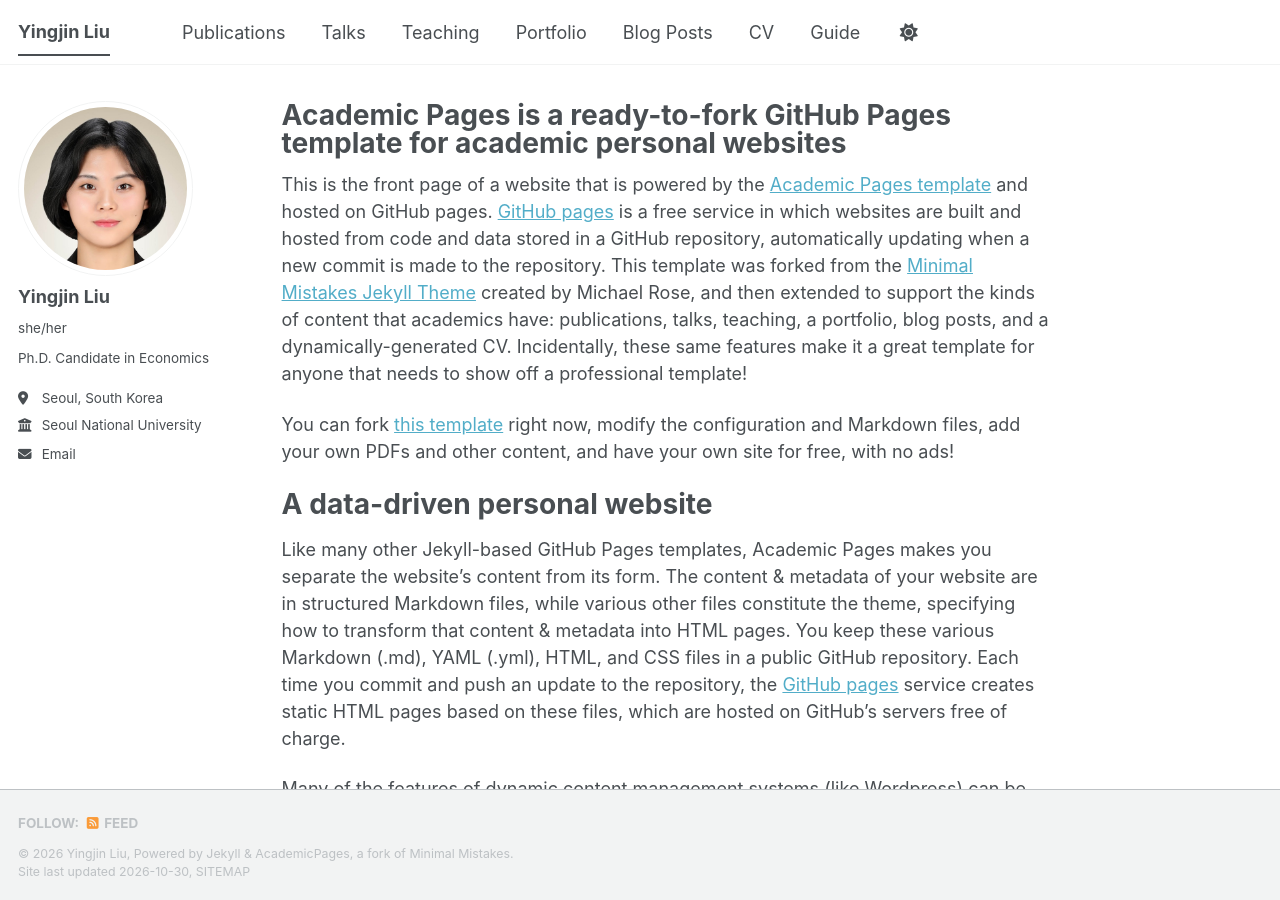
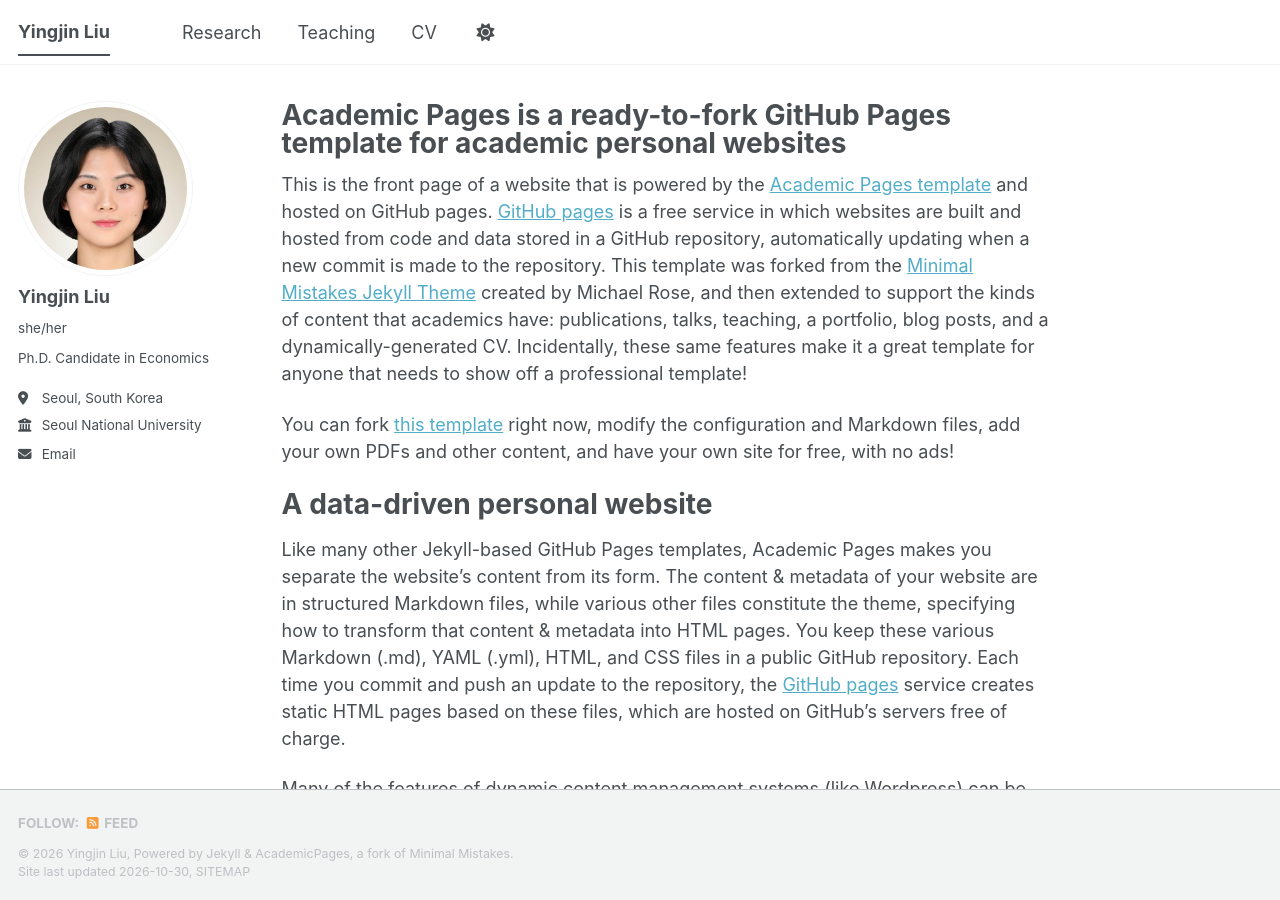
Before and after one commit to yingjinliu/yingjinliu.github.io, a Jekyll site: the page built from _pages/about.md, in a window 1280 px wide and 900 px high. Built offline with Jekyll 4.4.1, drawn with Linux system fonts in a browser that asks for light colours; a script bundle is joined from its source files by our own code; a style sheet for code colours, icons or effects is not loaded.

Commit message:
Update navigation.yml

```diff
--- a/_data/navigation.yml
+++ b/_data/navigation.yml
@@ -8,23 +8,11 @@
 #      Markdown formatted page while the second is generated using JSON.
 
 main:
-  - title: "Publications"
-    url: /publications/
-
-  - title: "Talks"
-    url: /talks/
+  - title: "Research"
+    url: /research/
 
   - title: "Teaching"
     url: /teaching/
 
-  - title: "Portfolio"
-    url: /portfolio/
-
-  - title: "Blog Posts"
-    url: /year-archive/
-
   - title: "CV"
-    url: /cv/
-
-  - title: "Guide"
-    url: /markdown/
+    url: /files/CV_Yingjin_Liu.pdf
```
